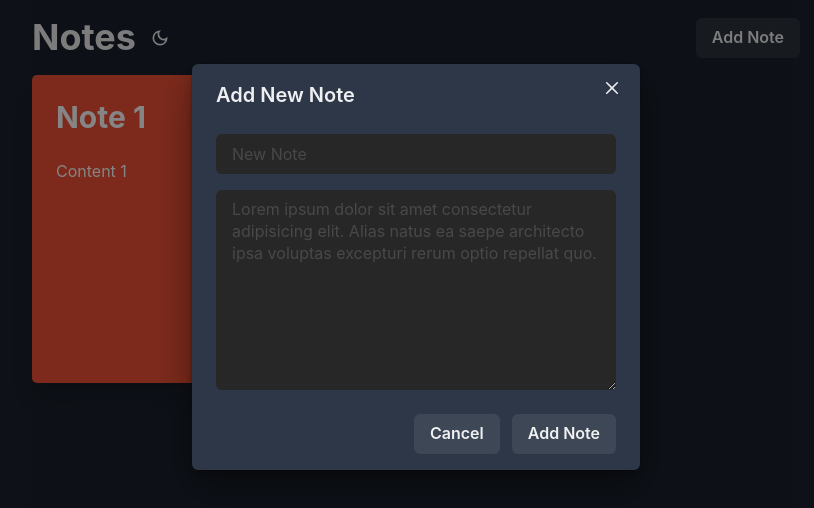
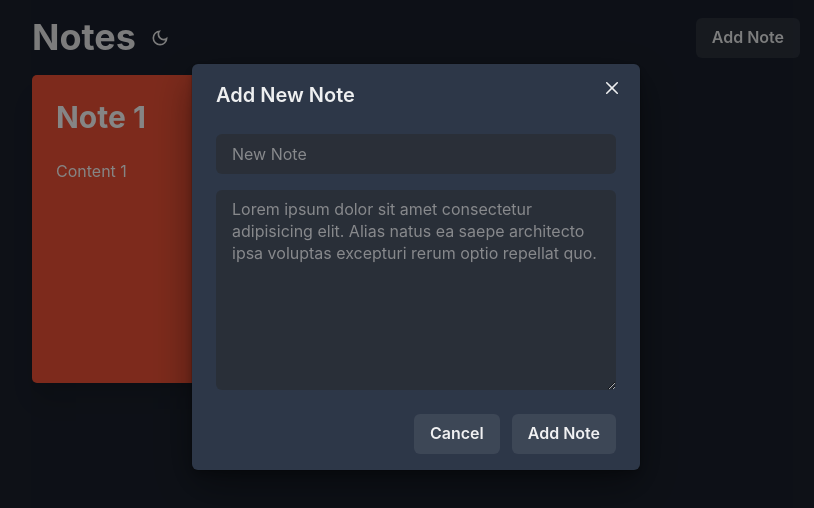
Before and after one commit to Dmitriy24S/notes-app, a React (Vite) app: page / in a window 1280 px wide. Both pictures are taken after a click on the button "Add Note". Shown: the top 508 px of the page, without its empty margins (224-1038 px from the left). Built offline with nearby package versions, Linux system fonts and the light colour scheme.

Commit message:
style: update NewNoteModal dark theme input colors
* update dark theme inputs background color
* update dark theme inputs placeholder color

```diff
--- a/src/components/NewNoteModal/NewNoteModal.tsx
+++ b/src/components/NewNoteModal/NewNoteModal.tsx
@@ -60,7 +60,10 @@ const NewNoteModal = () => {
                   border: 'transparent',
                 }}
                 _dark={{
-                  backgroundColor: '#272727',
+                  backgroundColor: '#27272778',
+                  _placeholder: {
+                    color: '#bababa',
+                  },
                 }}
                 _light={{
                   backgroundColor: '#ededed',
@@ -75,7 +78,11 @@ const NewNoteModal = () => {
                   border: 'transparent',
                 }}
                 _dark={{
-                  backgroundColor: '#272727',
+                  // backgroundColor: '#272727',
+                  backgroundColor: 'rgba(39, 39, 39, 0.471)',
+                  _placeholder: {
+                    color: '#bababa',
+                  },
                 }}
                 _light={{
                   backgroundColor: '#ededed',
```
